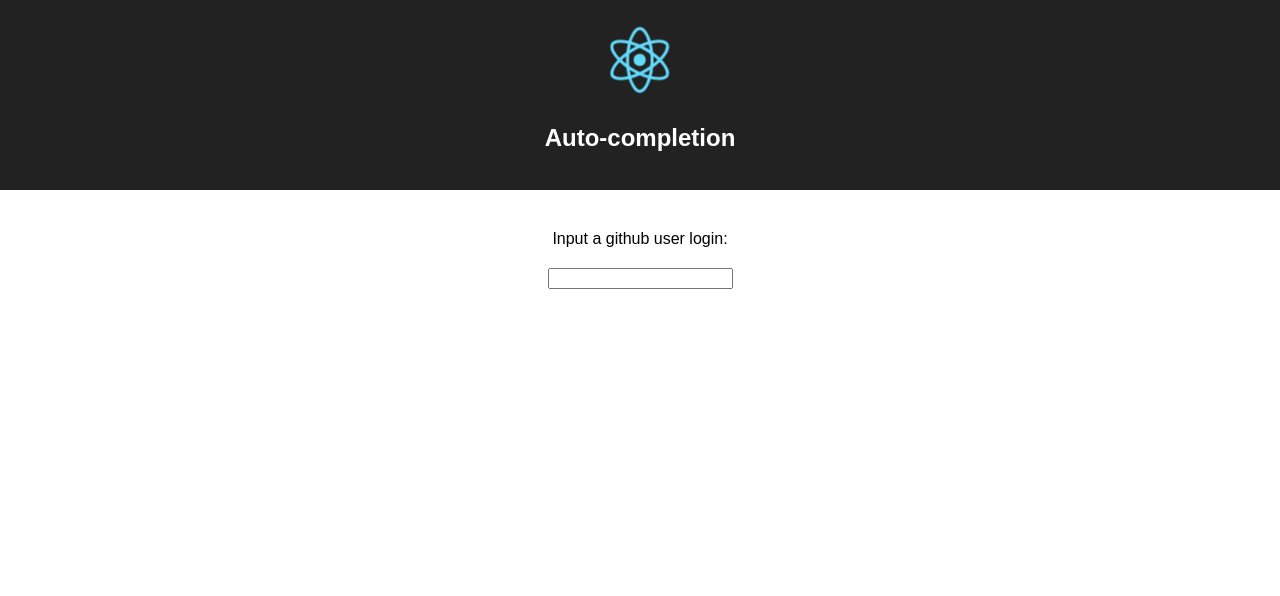
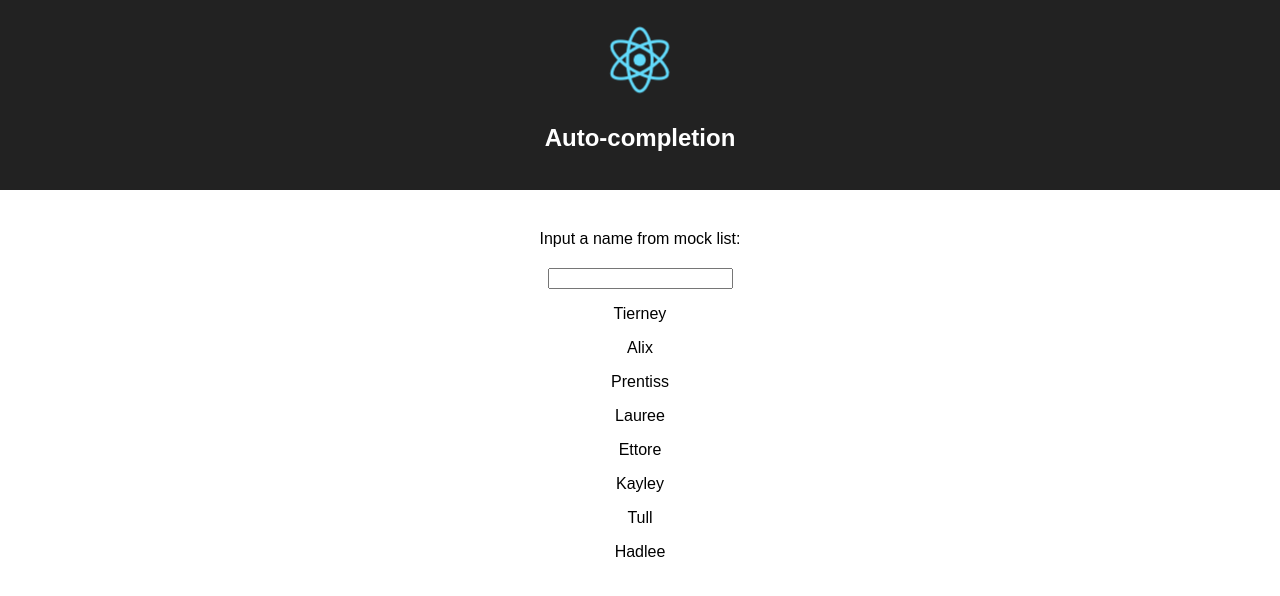
Before and after one commit to rafalmiler77/autocompletion, a React (Create React App) app: page / in a window 1280 px wide. Shown: the top 596 px of the page. Built offline with nearby package versions, Linux system fonts and the light colour scheme.

Commit message:
autocompletion logic works

```diff
--- a/src/input-form/InputForm.js
+++ b/src/input-form/InputForm.js
@@ -29,25 +29,85 @@ class InputForm extends Component {
     this.setState({
       inputValue: e.target.value
     })
-    this.props.getUser(e.target.value)
+    // this.props.getUser(e.target.value)
+      // this.prepareDisplayedItems()
+  }
+
+  prepareDisplayedItems = () => {
+    const people = this.props.people;
+    console.log('people', this.props.people)
+
+    // This regex filters items depending on input value
+    let pattern = new RegExp("\\b" + this.state.inputValue);
+    const regexedPeople = people.filter(
+      man => pattern.test(man.name),
+    );
+
+    console.log('regexedPeople', regexedPeople)
+    // It limits displayed number of items
+    const displayLimiter = 8;
+    const mappedPeople = regexedPeople.slice(0, displayLimiter).map(
+      man => <p key={man.id}>{man.name}</p>
+    );
+    console.log('mappedPeople', mappedPeople)
+
+    // this.setState({ availablePeople: mappedPeople });
+    // return mappedPeople
   }
 
   render() {
-    console.log('this.props.users', this.props.users)
+    const people = this.props.people;
+    console.log('people', this.props.people)
+
+    // This regex filters items depending on input value
+    let pattern = new RegExp("\\b" + this.state.inputValue);
+    const regexedPeople = people.filter(
+      // item => item.name === this.state.inputValue,
+      item => pattern.test(item.name)
+
+    );
+
+    console.log('regexedPeople', regexedPeople)
+    // It limits displayed number of items
+    const displayLimiter = 8;
+    const mappedPeople = regexedPeople.slice(0, displayLimiter).map(
+      man => <p key={man.id}>{man.name}</p>
+    );
+    console.log('mappedPeople', mappedPeople)
+    console.log('this.props.people[0]', this.props.people[0])
+    console.log('this.props.people[0].name', this.props.people[0])
     return (
       <div className="gh-form">
-        <label>Input a github user login:</label>
+        {/*<label>Input a github user login:</label>
         <br />
         <input
           type="text"
-          name="name here"
+          name="ghLogin"
+          onChange={e => this.onInputChange(e)}
+          className="gh-input"
+          value={this.state.inputValue}
+        />*/}
+        <label>Input a name from mock list:</label>
+        <br />
+        <input
+          type="text"
+          name="mockName"
           onChange={e => this.onInputChange(e)}
           className="gh-input"
           value={this.state.inputValue}
         />
+        <div>
+
+          {
+            mappedPeople
+          }
+        </div>
       </div>
     );
   }
 }
 
 export default connect(mapStateToProps, mapDispatchToProps)(InputForm);
+
+  {/*this.state.availablePeople*/ }
+  {/*{this.prepareDisplayedItems}*/ }
```
